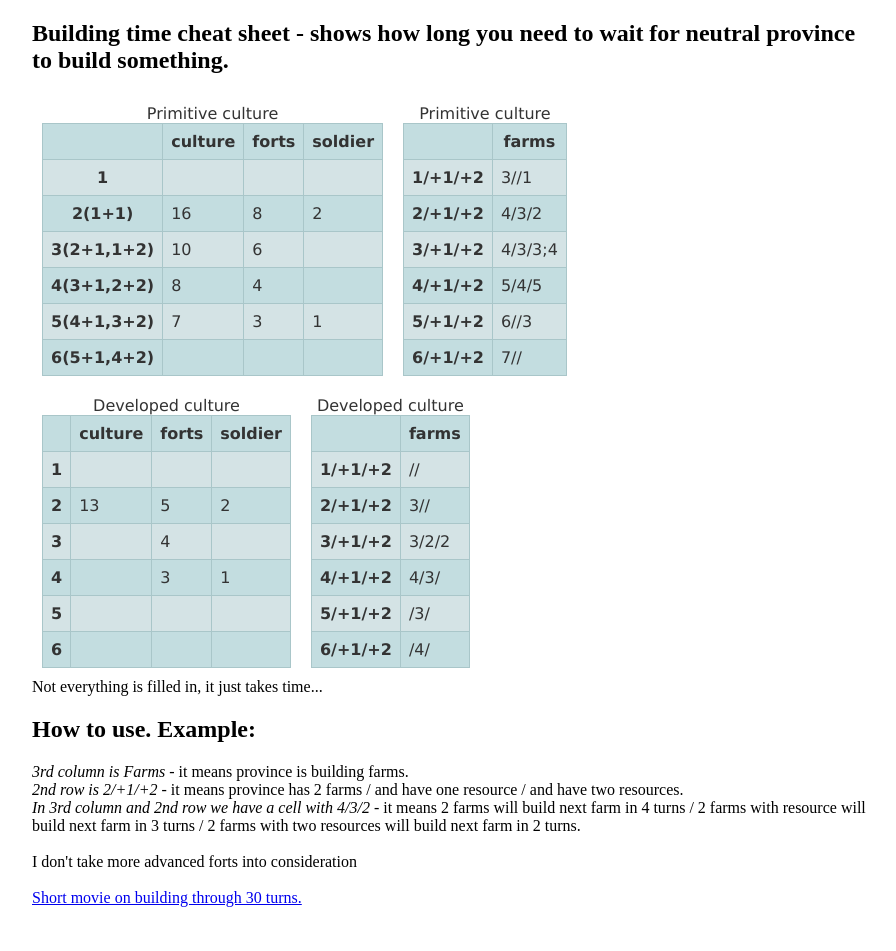
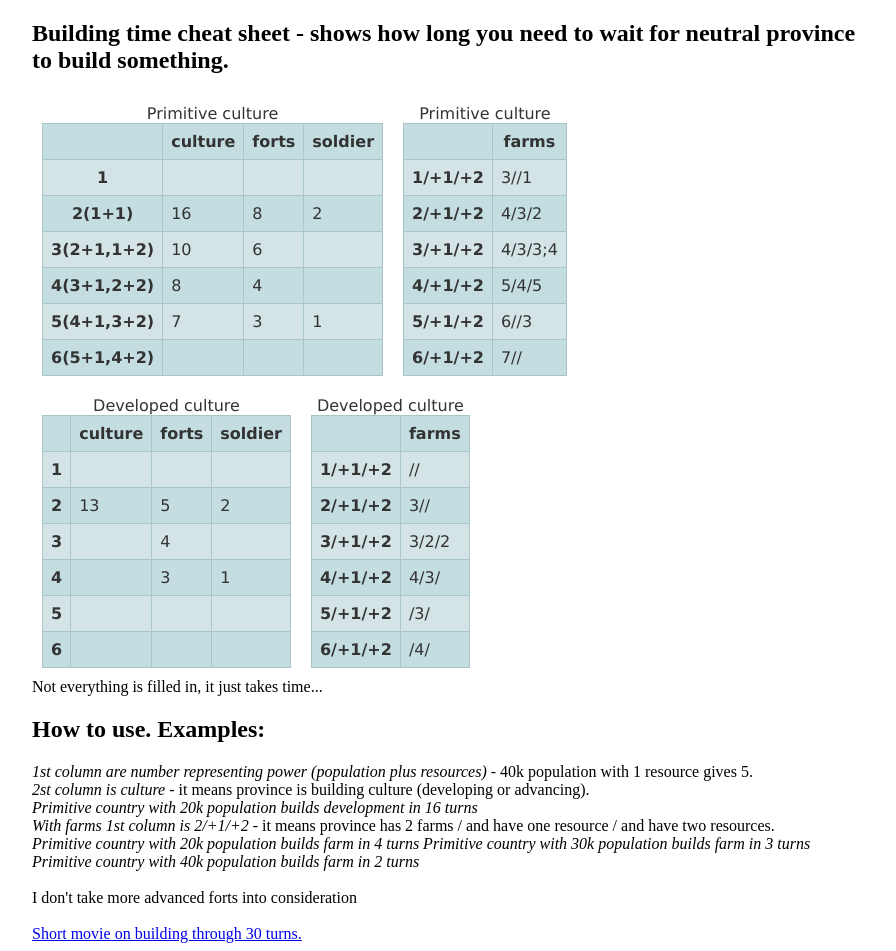
Before and after one commit to kmorcinek/conqueror-build-time, a plain HTML site: page index.html in a window 1280 px wide. Shown: the whole page, without its empty margins (188-1084 px from the left). Before the commit the page ends 915 px from the top, so only its background shows below. Drawn offline with Linux system fonts and the light colour scheme.

Commit message:
Legend updated.

```diff
--- a/index.html
+++ b/index.html
@@ -150,10 +150,14 @@
 </section>
         <section id="remarks">Not everything is filled in, it just takes time...</section>
         <section id="legend">
-            <h2>How to use. Example:</h2>
-            <em>3rd column is Farms</em> - it means province is building farms.<br/>
-            <em>2nd row is 2/+1/+2</em> - it means province has 2 farms / and have one resource / and have two resources.<br/>
-            <em>In 3rd column and 2nd row we have a cell with 4/3/2</em> - it means 2 farms will build next farm in 4 turns / 2 farms with resource will build next farm in 3 turns / 2 farms with two resources will build next farm in 2 turns.
+            <h2>How to use. Examples:</h2>
+            <em>1st column are number representing power (population plus resources)</em> - 40k population with 1 resource gives 5.<br />
+            <em>2st column is culture</em> - it means province is building culture (developing or advancing).<br/>
+            <em>Primitive country with 20k population builds development in 16 turns</em><br />
+            <em>With farms 1st column is 2/+1/+2</em> - it means province has 2 farms / and have one resource / and have two resources.<br/>
+            <em>Primitive country with 20k population builds farm in 4 turns</em>
+            <em>Primitive country with 30k population builds farm in 3 turns</em>
+            <em>Primitive country with 40k population builds farm in 2 turns</em>
         </section>
         <section><br />I don't take more advanced forts into consideration</section>
         <section>
```
